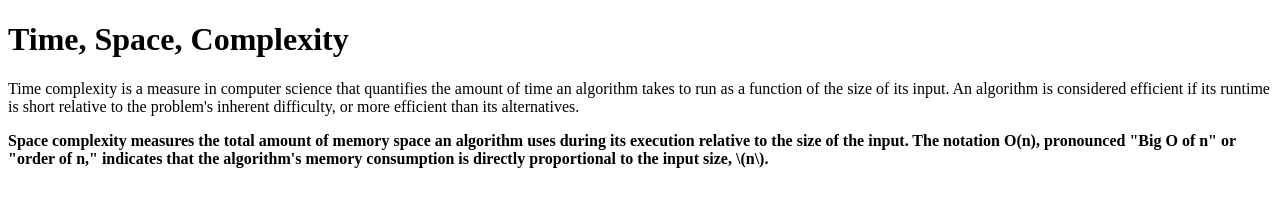
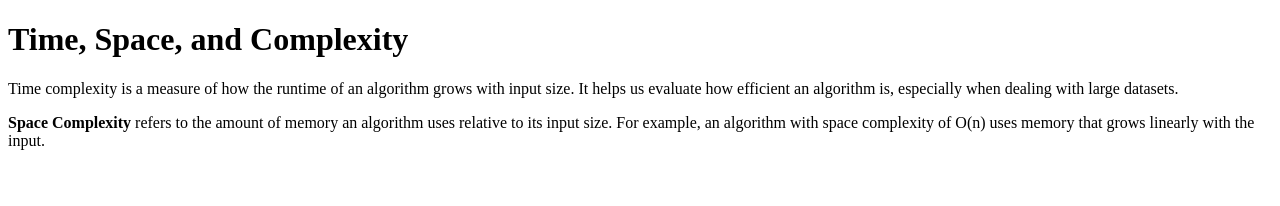
Before and after one commit to acciojob/time-and-space-complexity-piyush0718, a website: page main.html in a window 1280 px wide. Drawn offline with Linux system fonts and the light colour scheme.

Commit message:
created a submission

```diff
--- a/main.html
+++ b/main.html
@@ -1,14 +1,20 @@
 <!DOCTYPE html>
 <html lang="en">
 <head>
-    <meta charset="UTF-8">
-    <meta name="viewport" content="width=device-width, initial-scale=1.0">
-    <title>Document</title>
+  <meta charset="UTF-8">
+  <title>Time and Space Complexity</title>
 </head>
 <body>
-    <h1>Time, Space, Complexity</h1>
-    <p>Time complexity is a measure in computer science that quantifies the amount of time an algorithm takes to run as a function of the size of its input. An algorithm is considered efficient if its runtime is short relative to the problem's inherent difficulty, or more efficient than its alternatives.</p>
-    <p><b>Space complexity measures the total amount of memory space an algorithm uses during its execution relative to the size of the input. The notation O(n), pronounced "Big O of n" or "order of n," indicates that the algorithm's memory consumption is directly proportional to the input size, \(n\).</b></p>
+
+  <h1>Time, Space, and Complexity</h1>
+
+  <p>
+    Time complexity is a measure of how the runtime of an algorithm grows with input size. It helps us evaluate how efficient an algorithm is, especially when dealing with large datasets.
+  </p>
+
+  <p>
+    <b>Space Complexity</b> refers to the amount of memory an algorithm uses relative to its input size. For example, an algorithm with space complexity of O(n) uses memory that grows linearly with the input.
+  </p>
 
 </body>
 </html>
```
